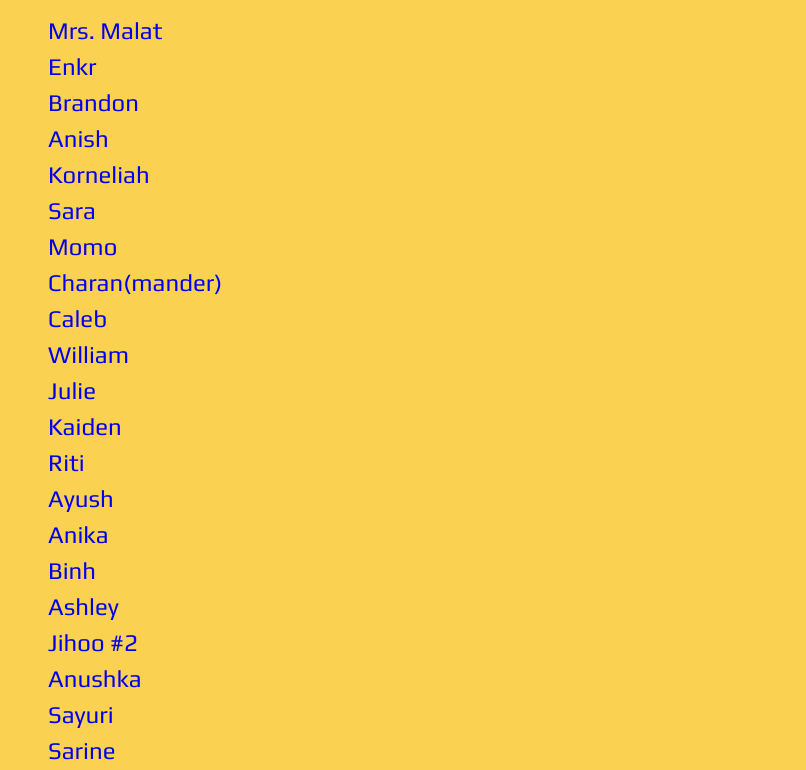
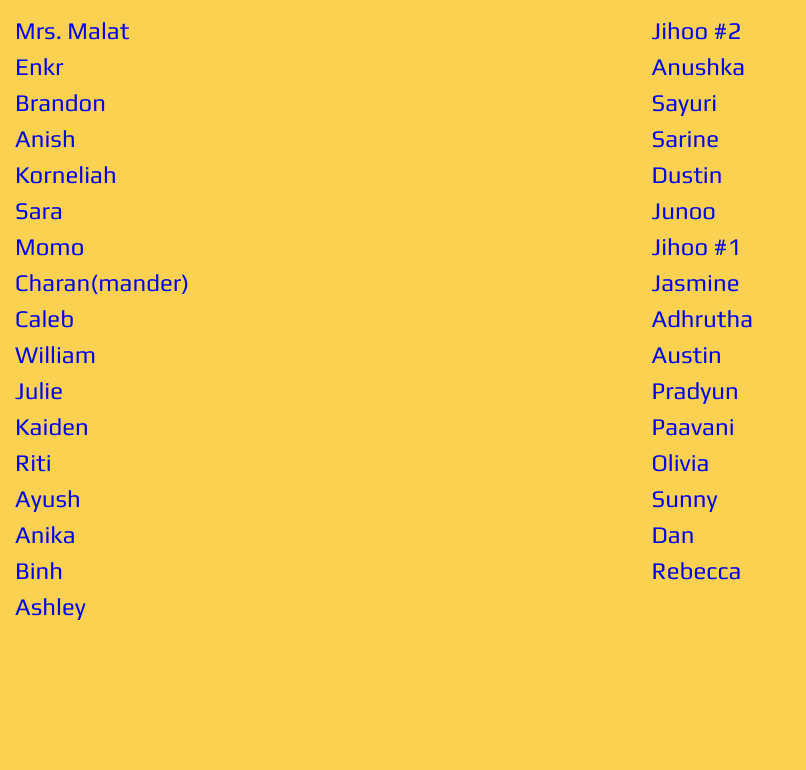
Before and after one commit to htdawoud/rm16valentines.com, a plain HTML site: page index.html in a window 1280 px wide. Shown: the part 86-856 px from the top of the page, without its empty margins (0-806 px from the left). After the commit the page ends 800 px from the top, so only its background shows below. Drawn offline with Linux system fonts and the light colour scheme.

Commit message:
two columns

```diff
--- a/style.css
+++ b/style.css
@@ -24,6 +24,9 @@ p {
 ul {
   list-style: none;
   line-height: 1.5;
+  padding: 0px;
+  columns: 2;
+  column-gap: none;
 }
 
 a:hover {
@@ -42,3 +45,7 @@ h2 {
   padding: 0;
   margin-top: 0;
 }
+
+body {
+    padding-left: 7px;
+}
```
